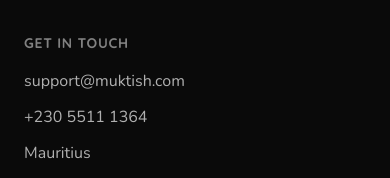
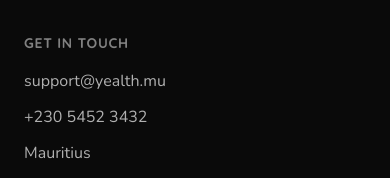
Before and after one commit to yaadavnarain/yealthecorganics, a Next.js app: page / in a window 390 px wide. Shown: the part 9702-9880 px from the top of the page. Built offline with nearby package versions, Linux system fonts and the light colour scheme.

Commit message:
Update footer contact details to Yealth email and phone
- support@muktish.com -> support@yealth.mu (mailto link)
- +230 5511 1364 -> +230 5452 3432 (tel link)

Co-Authored-By: Claude Opus 4.8 <noreply@anthropic.com>

```diff
--- a/app/components/footer.tsx
+++ b/app/components/footer.tsx
@@ -82,18 +82,18 @@ export function Footer() {
             <ul className="mt-4 flex flex-col gap-3 font-body text-base">
               <li>
                 <a
-                  href="mailto:support@muktish.com"
+                  href="mailto:support@yealth.mu"
                   className="text-yealth-offwhite/70 transition-colors hover:text-yealth-gold"
                 >
-                  support@muktish.com
+                  support@yealth.mu
                 </a>
               </li>
               <li>
                 <a
-                  href="tel:+23055111364"
+                  href="tel:+23054523432"
                   className="text-yealth-offwhite/70 transition-colors hover:text-yealth-gold"
                 >
-                  +230 5511 1364
+                  +230 5452 3432
                 </a>
               </li>
               <li className="text-yealth-offwhite/70">Mauritius</li>
```
